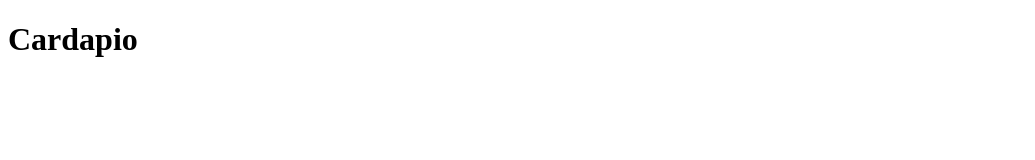
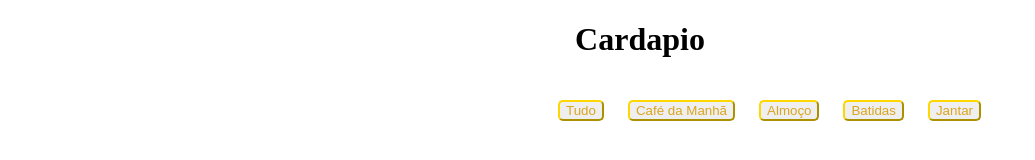
Before and after one commit to webertdias/Menu-de-Restaurante, a plain HTML site: page index.html in a window 1280 px wide. Shown: the whole page, without its empty margins (0-1035 px from the left). Drawn offline with Linux system fonts and the light colour scheme.

Commit message:
Iniciando Html com CSS

```diff
--- a/index.html
+++ b/index.html
@@ -1,12 +1,24 @@
 <!DOCTYPE html>
-<html lang="en">
+<html lang="PT-br">
 <head>
     <meta charset="UTF-8">
     <meta http-equiv="X-UA-Compatible" content="IE=edge">
     <meta name="viewport" content="width=device-width, initial-scale=1.0">
+    <link rel="stylesheet" href="style.css">
     <title>Menu de Restaurante</title>
 </head>
 <body>
-    <h1>Cardapio</h1>
+    <div>
+        <h1>Cardapio</h1>
+    </div>
+    <nav>
+        <ul class="opcoes">
+            <li><button>Tudo</button></li>
+            <li><button>Café da Manhã</button></li>
+            <li><button>Almoço</button></li>
+            <li><button>Batidas</button></li>
+            <li><button>Jantar</button></li>
+        </ul>
+    </nav>
 </body>
 </html>
--- /dev/null
+++ b/style.css
@@ -0,0 +1,26 @@
+body{
+    color:whitesmoke;
+}
+
+h1{
+    top: 1700px;
+    color: black;
+    text-align: center;
+}
+
+nav li{
+    display: inline;
+    position: relative;
+    left: 500px;
+    right: 1500px;
+    width: 150px;
+    height: 250px;
+
+}
+
+button{
+    border-color: gold;
+    color: goldenrod;
+    border-radius: 5px;
+    margin: 20px 10px;
+}
```
